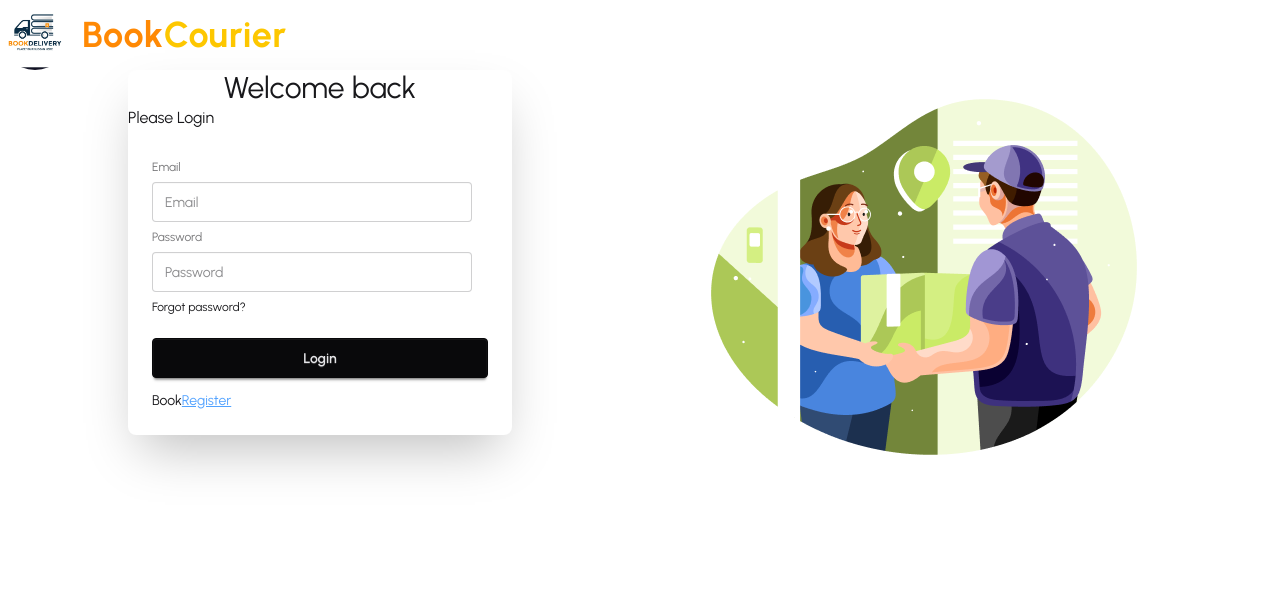
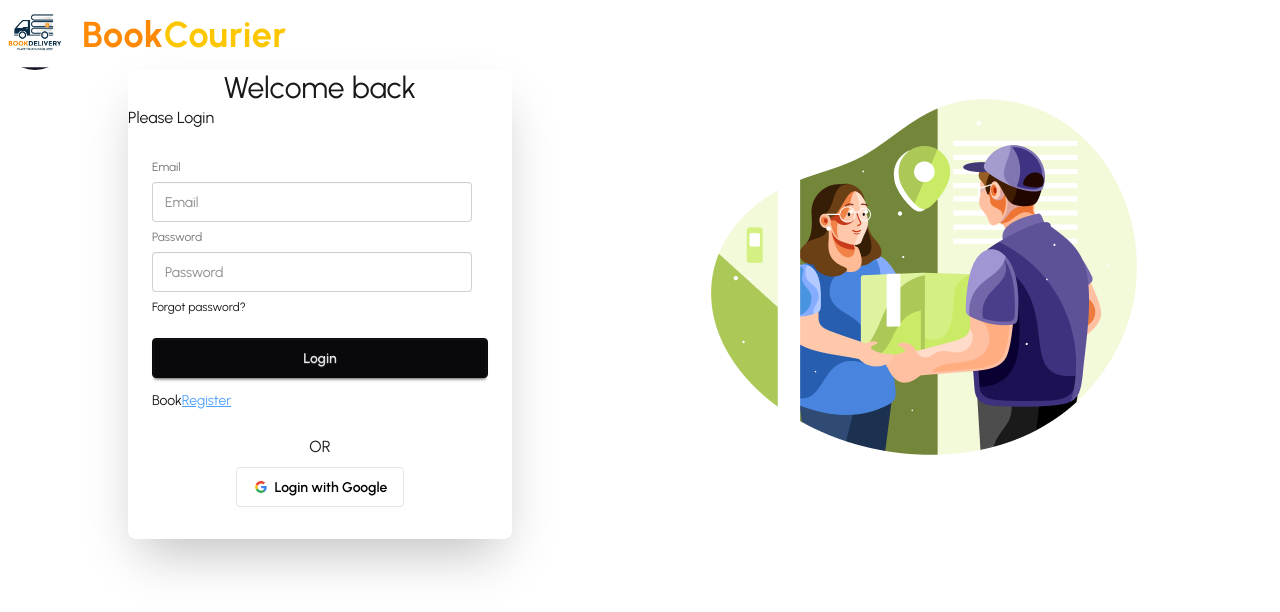
Before and after one commit to kanon8888/book-courier-client, a React (Vite) app: page /login in a window 1280 px wide. Shown: the top 612 px of the page. Built offline with nearby package versions, Linux system fonts and the light colour scheme; no server answers.

Commit message:
elevan commit

```diff
--- a/src/pages/Auth/Login/Login.jsx
+++ b/src/pages/Auth/Login/Login.jsx
@@ -2,6 +2,7 @@
 import { useForm } from 'react-hook-form';
 import useAuth from '../../../hooks/useAuth';
 import { Link, useLocation, useNavigate } from 'react-router';
+import SocialLogin from '../socialLogin/SocialLogin';
 
 
 const Login = () => {
@@ -46,7 +47,7 @@
                 </fieldset>
                 <p>Book<Link state={location.state} className='text-blue-400 underline' to="/register">Register</Link></p>
             </form>
-
+            <SocialLogin></SocialLogin>
         </div>
     );
 };
--- a/src/pages/Auth/Register/Register.jsx
+++ b/src/pages/Auth/Register/Register.jsx
@@ -5,6 +5,7 @@
 
 import axios from 'axios';
 import UseAxiosSecure from '../../../hooks/UseAxiosSecure';
+import SocialLogin from '../socialLogin/SocialLogin';
 
 const Register = () => {
     const { register, handleSubmit, formState: { errors } } = useForm();
@@ -103,7 +104,7 @@
                 </fieldset>
                 <p>Already have an account<Link state={location.state} className='text-blue-400 underline' to="/login">Login</Link></p>
             </form>
-
+            <SocialLogin></SocialLogin>
         </div>
     );
 };
--- a/src/pages/Auth/socialLogin/SocialLogin.jsx
+++ b/src/pages/Auth/socialLogin/SocialLogin.jsx
@@ -33,7 +33,7 @@
                 console.log(error)
             })
 
-    }
+    };
     return (
         <div className='text-center pb-8'>
             <p className='mb-2'>OR</p>
```
